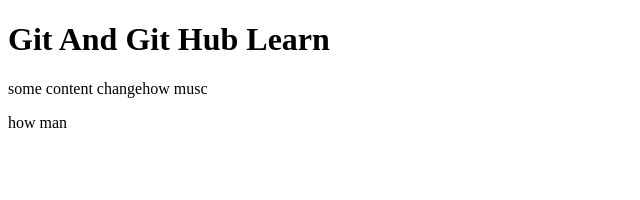
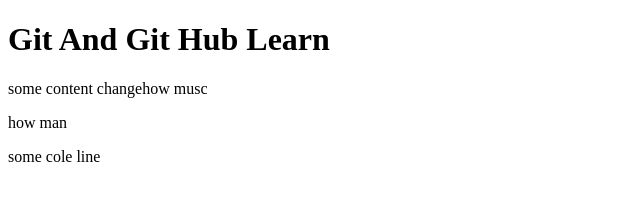
Before and after one commit to tamimahamed23/fast-project, a plain HTML site: page index.html in a window 1280 px wide. Shown: the whole page, without its empty margins (0-640 px from the left). Drawn offline with Linux system fonts and the light colour scheme.

Commit message:
SOME CODE ADD

```diff
--- a/index.html
+++ b/index.html
@@ -11,5 +11,7 @@
 
     </p>
     <p>how man</p>
+    some cole line
+
 </body>
 </html>
```
